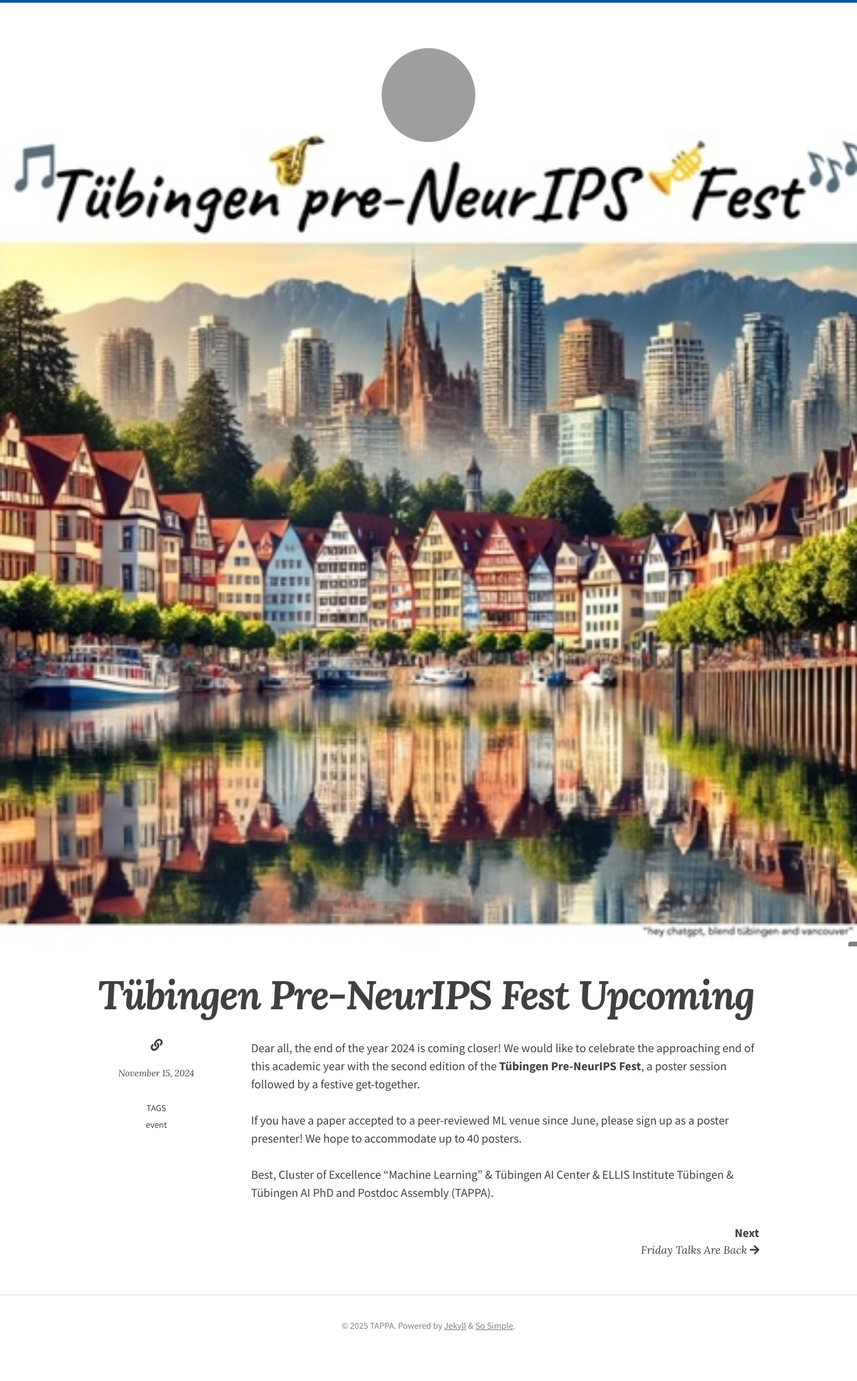
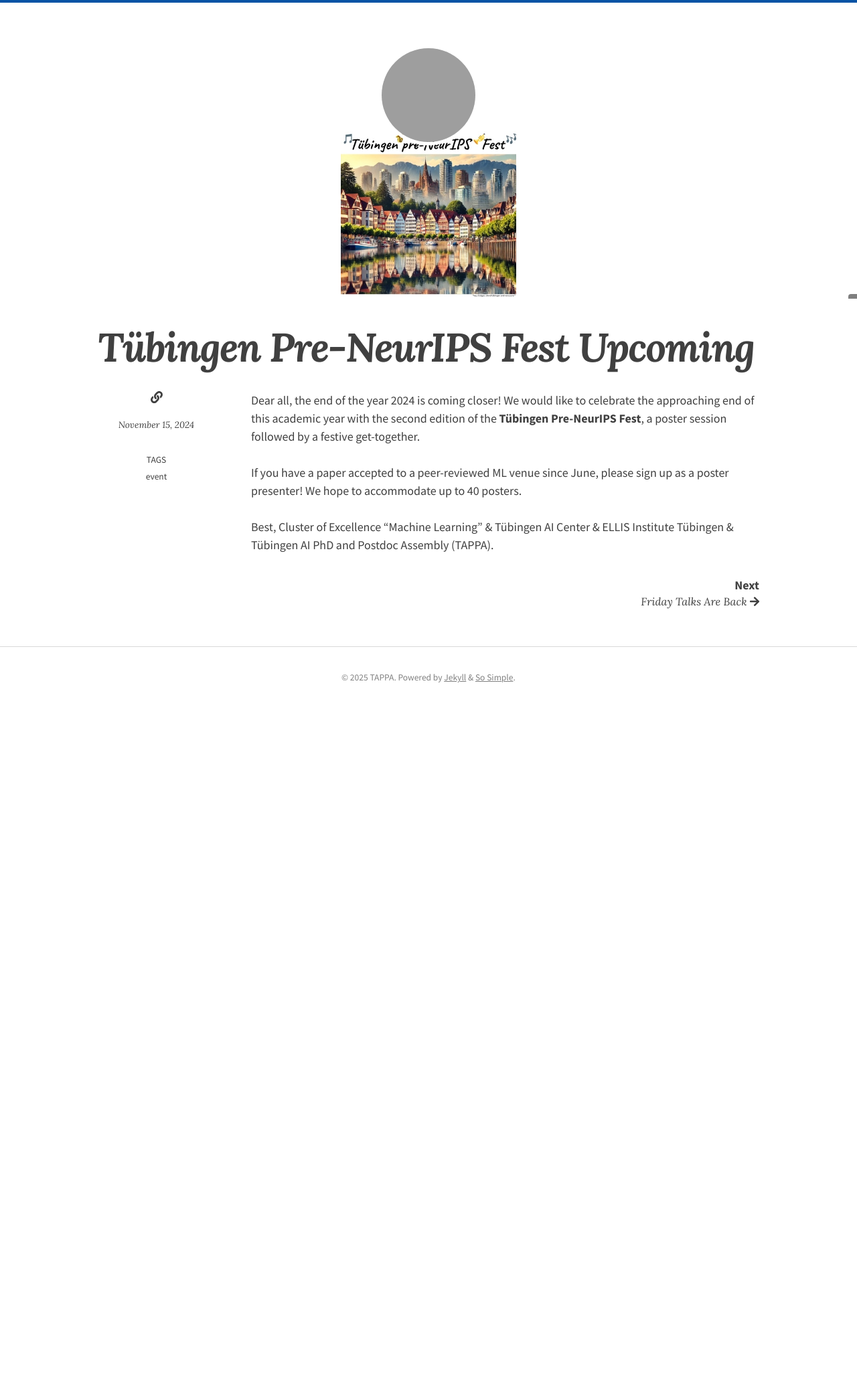
Before and after one commit to tappa-org/tappa-org.github.io, a Jekyll site: the page built from _posts/2024-11-15-poster-event.md, in a window 1280 px wide. Shown: the whole page at 67% size. Built offline with Jekyll 4.4.1, drawn with Linux system fonts in a browser that asks for light colours; nearby versions of some CDN libraries; after the commit the page ends 1095 px from its top, so only the background shows below that; grey boxes are pictures that could not be loaded.

Commit message:
adapt image sizes

```diff
--- a/_sass/so-simple/_page.scss
+++ b/_sass/so-simple/_page.scss
@@ -24,6 +24,11 @@
   margin-top: (-1 * $site-logo-height) / 2;
   margin-bottom: 2em;
   z-index: 1;
+  max-width: 100%;
+  max-height: 100%;
+  object-fit: contain;
+  object-position: center;
+  object-fit: fill;
 
   @include breakpoint($medium) {
     margin-top: (-1.5 * $site-logo-height) / 2;
@@ -52,7 +57,7 @@
   opacity: 0.5;
   border-radius: 4px 0 0 0;
 
-  > * {
+  >* {
     margin: 0;
     padding: 0;
   }
@@ -82,7 +87,7 @@
     }
   }
 
-  .read-time + .page-date::before {
+  .read-time+.page-date::before {
     content: "\2022";
     padding: 0 0.5em;
 
@@ -231,6 +236,13 @@
     }
   }
 
+  .page-image {
+    img {
+      max-height: 250px;
+      width: auto;
+    }
+  }
+
   .page-header {
     @include breakpoint($large) {
       grid-column: 1 / -1;
```
